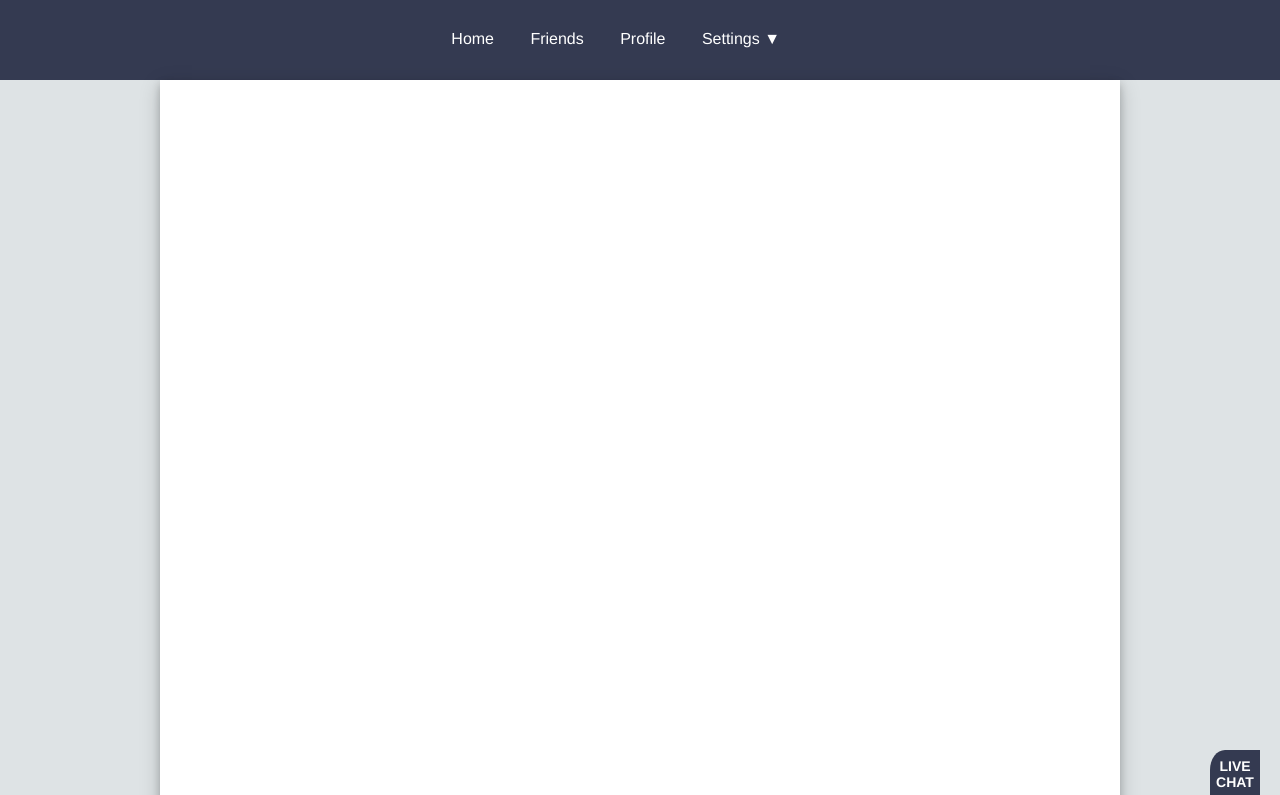
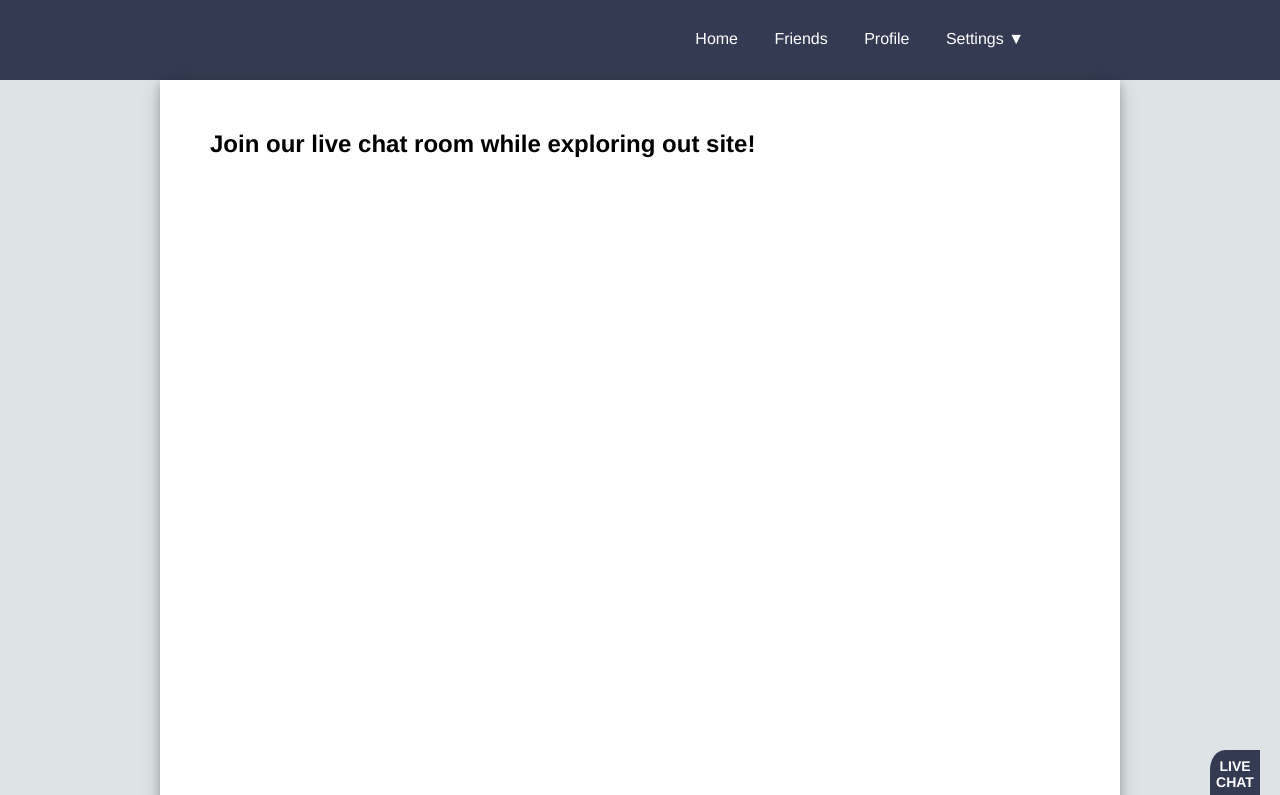
Before and after one commit to jakerutl/ChatApp, a website: page views/index.html in a window 1280 px wide. Shown: the top 795 px of the page. Drawn offline with nearby package versions, Linux system fonts and the light colour scheme; files that its build step writes are made by us from their sources; no server answers.

Commit message:
some last styling

```diff
--- a/sass/main.scss
+++ b/sass/main.scss
@@ -203,7 +203,7 @@ label{
 		list-style-type: none;
 		float: right;
 		color: white;
-		margin-right: 500px;
+		margin-right: 20%;
 		margin-top: 23px;
 		li{
 			text-decoration: none;
@@ -223,6 +223,12 @@ label{
 	}
 }
 
+.title{
+	padding-top: 50px;
+	padding-left: 50px;
+	font-size: 24px;
+}
+
 .btn{
   text-decoration: none;
   font-size: 14px;
--- a/views/index.html
+++ b/views/index.html
@@ -35,6 +35,7 @@
 
 <div class="mainBody">
 	<div class="middle">
+		<h2 class="title">Join our live chat room while exploring out site!</h2>
 </div>
 </div>
 
```
Also changed, not shown: public/css/main.css, 1 other file.
